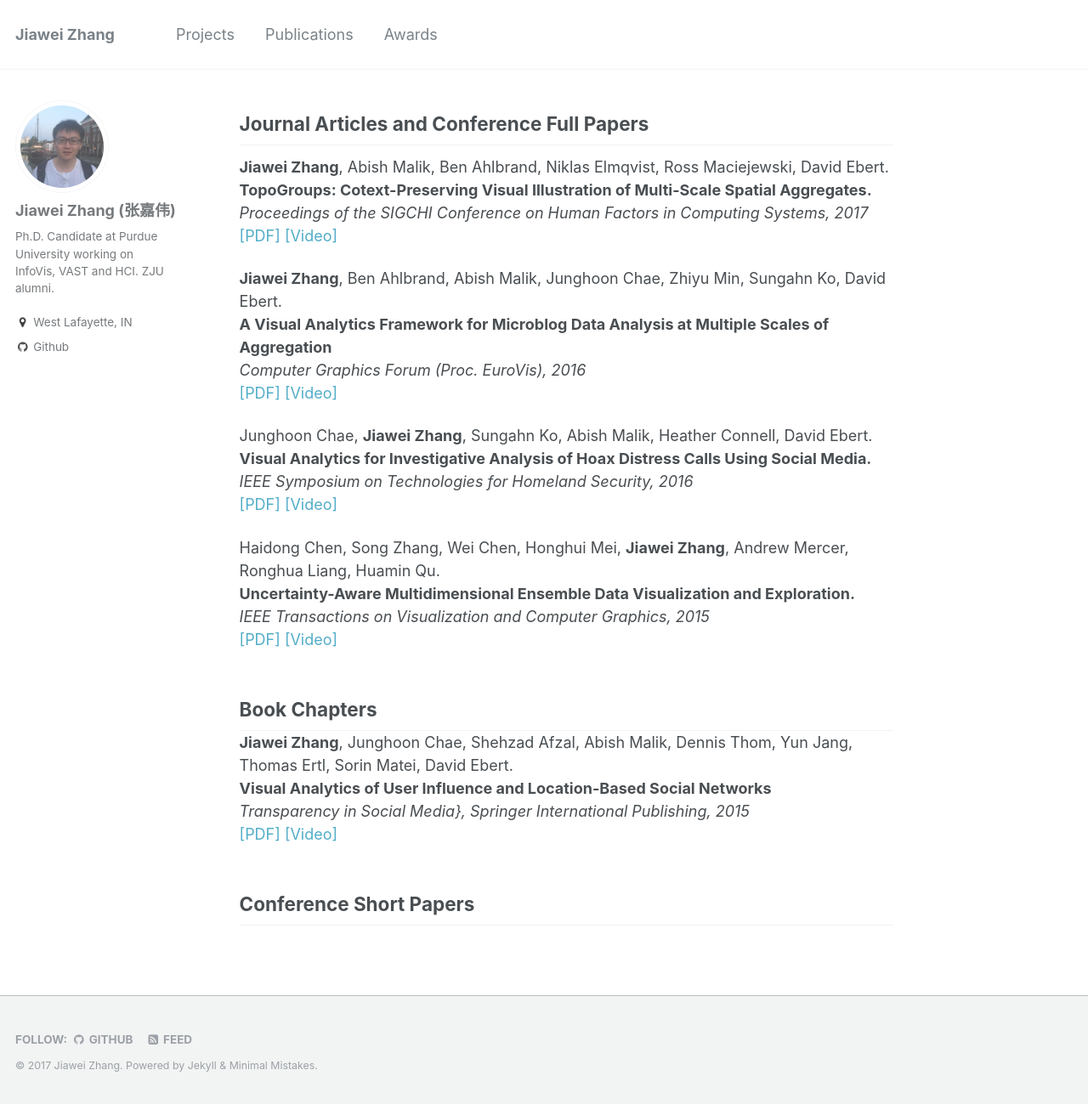
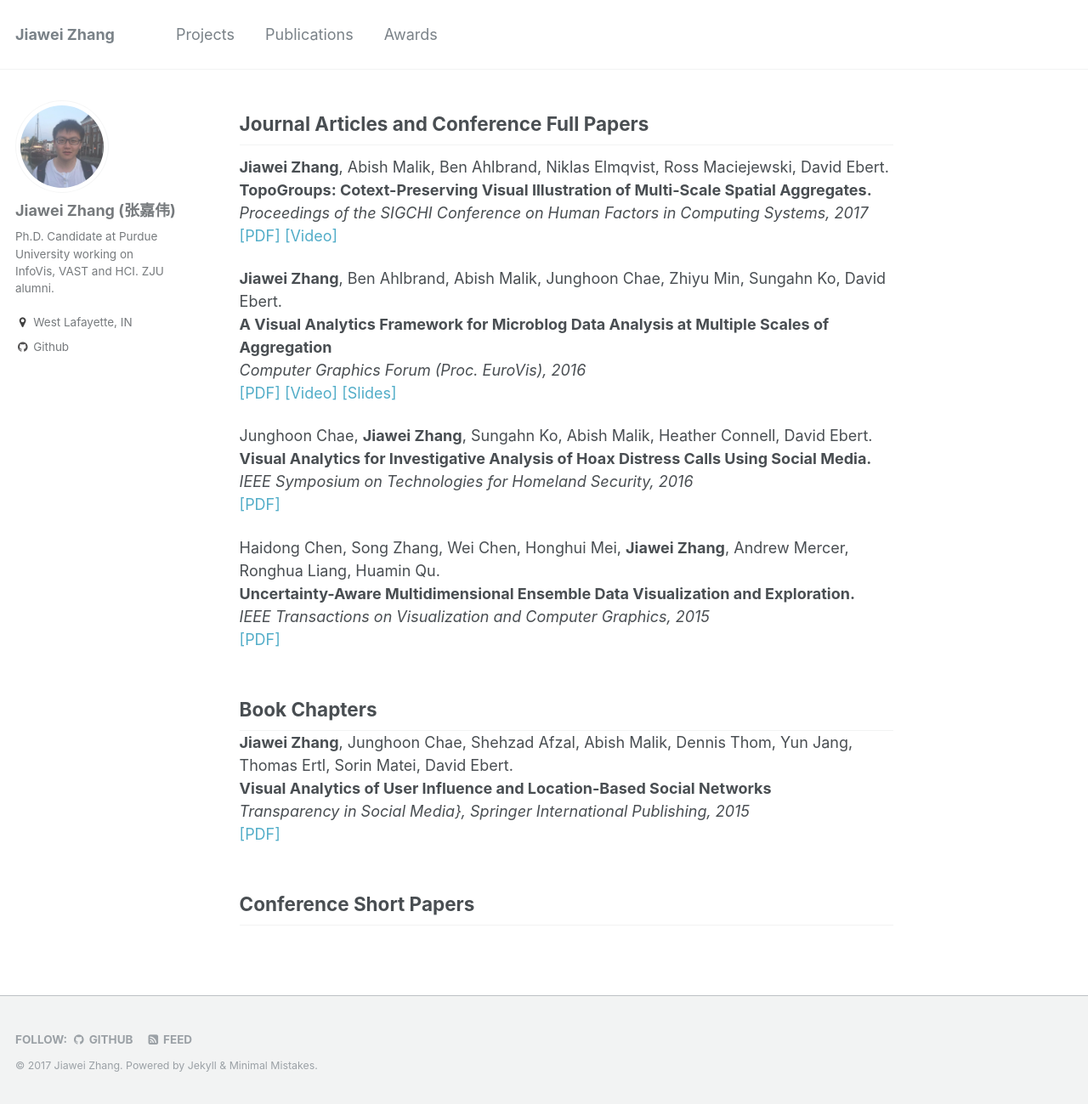
Before and after one commit to rivulet-zhang/rivulet-zhang.github.io, a Jekyll site: the page built from _pages/publications.md, in a window 1280 px wide and 1299 px high. Shown: the whole window at 85% size. Built offline with Jekyll 4.4.1, drawn with Linux system fonts in a browser that asks for light colours.

Commit message:
initial commit

```diff
--- a/_pages/publications.md
+++ b/_pages/publications.md
@@ -14,32 +14,31 @@
 <b>Jiawei Zhang</b>, Abish Malik, Ben Ahlbrand, Niklas Elmqvist, Ross Maciejewski, David Ebert.
 <br><b>TopoGroups: Cotext-Preserving Visual Illustration of Multi-Scale Spatial Aggregates.</b><br>
 <i>Proceedings of the SIGCHI Conference on Human Factors in Computing Systems, 2017</i><br>
-<a href="">[PDF]</a>
-<a href="">[Video]</a>
+<a href="http://pixel.ecn.purdue.edu:8080/~zhan1486/permanent/CHI17/TopoGroups.pdf">[PDF]</a>
+<a href="http://pixel.ecn.purdue.edu:8080/~zhan1486/permanent/CHI17/TopoGroups.mp4">[Video]</a>
 </p>
 
 <p>
 <b>Jiawei Zhang</b>, Ben Ahlbrand, Abish Malik, Junghoon Chae, Zhiyu Min, Sungahn Ko, David Ebert.
 <br><b>A Visual Analytics Framework for Microblog Data Analysis at Multiple Scales of Aggregation</b><br>
 <i>Computer Graphics Forum (Proc. EuroVis), 2016</i><br>
-<a href="">[PDF]</a>
-<a href="">[Video]</a>
+<a href="http://pixel.ecn.purdue.edu:8080/~zhan1486/permanent/EV16/Eurovis16_Microblogs_Zhang_paper.pdf">[PDF]</a>
+<a href="http://pixel.ecn.purdue.edu:8080/~zhan1486/permanent/EV16/Eurovis16_Microblogs_Zhang_video.mp4">[Video]</a>
+<a href="http://pixel.ecn.purdue.edu:8080/~zhan1486/permanent/EV16/Eurovis16_Microblogs_Zhang_slides.pdf">[Slides]</a>
 </p>
 
 <p>
 Junghoon Chae, <b>Jiawei Zhang</b>, Sungahn Ko, Abish Malik, Heather Connell, David Ebert.
 <br><b>Visual Analytics for Investigative Analysis of Hoax Distress Calls Using Social Media.</b><br>
 <i>IEEE Symposium on Technologies for Homeland Security, 2016</i><br>
-<a href="">[PDF]</a>
-<a href="">[Video]</a>
+<a href="http://pixel.ecn.purdue.edu:8080/~zhan1486/permanent/HST16/HoaxCall.pdf">[PDF]</a>
 </p>
 
 <p>
 Haidong Chen, Song Zhang, Wei Chen, Honghui Mei, <b>Jiawei Zhang</b>, Andrew Mercer, Ronghua Liang, Huamin Qu.
 <br><b>Uncertainty-Aware Multidimensional Ensemble Data Visualization and Exploration.</b><br>
 <i>IEEE Transactions on Visualization and Computer Graphics, 2015</i><br>
-<a href="">[PDF]</a>
-<a href="">[Video]</a>
+<a href="http://pixel.ecn.purdue.edu:8080/~zhan1486/permanent/TVCG15/Uncertainty.pdf">[PDF]</a>
 </p>
 
 <h2 style="margin-bottom:0px;padding-top:10px;">Book Chapters</h2>
@@ -48,8 +47,7 @@
 <b>Jiawei Zhang</b>, Junghoon Chae, Shehzad Afzal, Abish Malik, Dennis Thom, Yun Jang, Thomas Ertl, Sorin Matei, David Ebert.
 <br><b>Visual Analytics of User Influence and Location-Based Social Networks</b><br>
 <i>Transparency in Social Media}, Springer International Publishing, 2015</i><br>
-<a href="">[PDF]</a>
-<a href="">[Video]</a>
+<a href="http://pixel.ecn.purdue.edu:8080/~zhan1486/permanent/BOOK15/TransparencySocialMedia.pdf">[PDF]</a>
 </p>
 
 <h2 style="margin-bottom:0px;padding-top:10px;">Conference Short Papers</h2>
```
